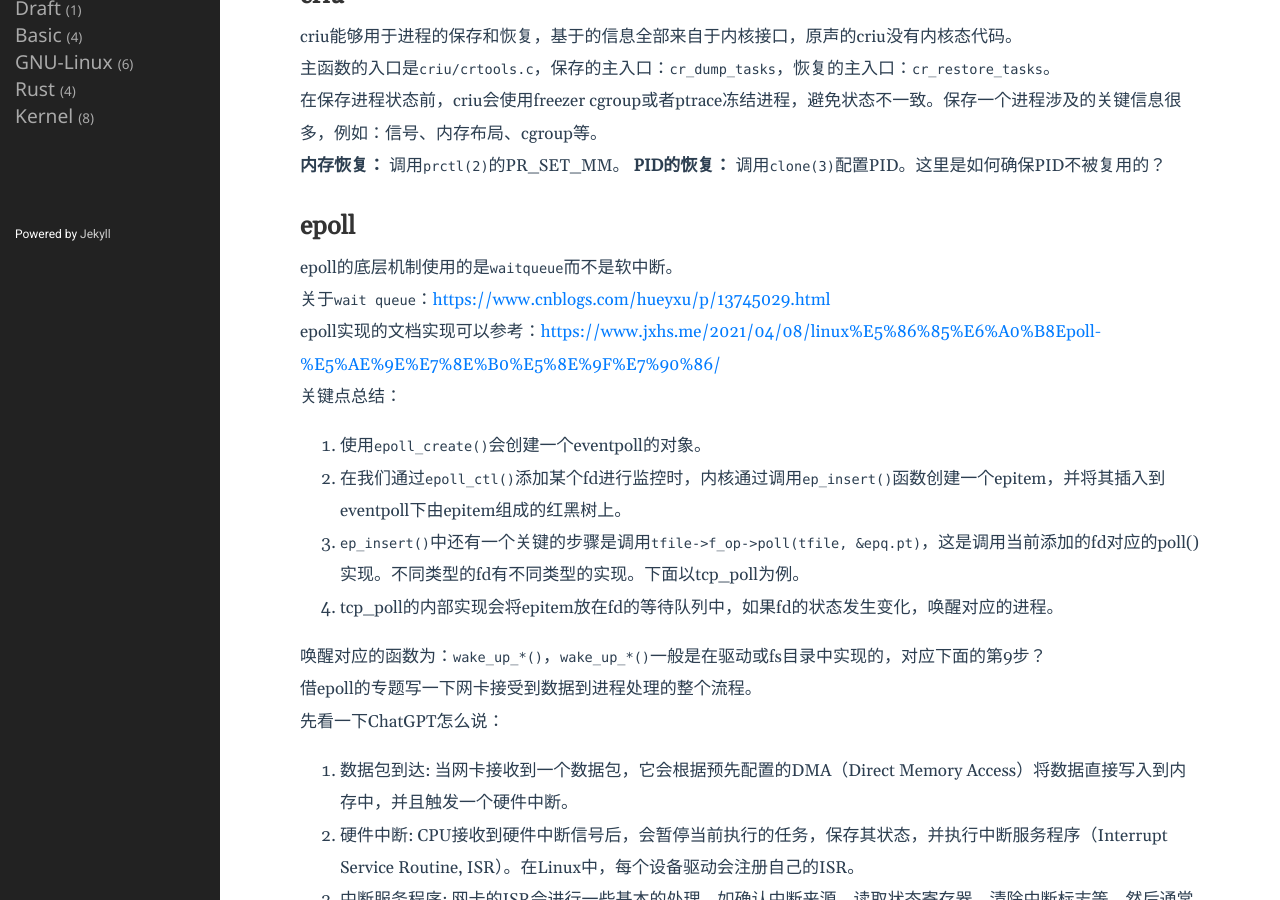
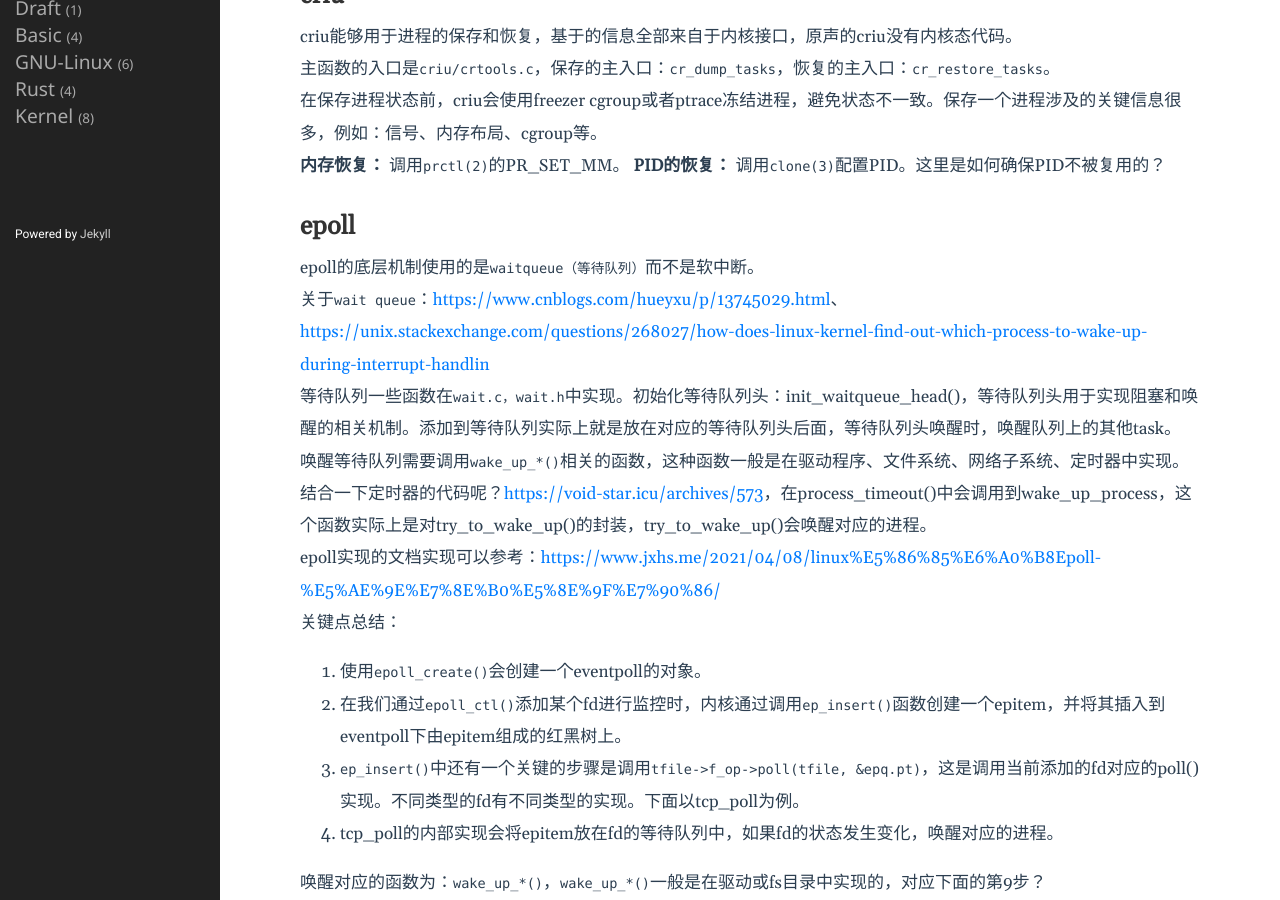
Before and after one commit to lclgo/lclgo.github.io, a Jekyll site: the page built from _posts/draft/2020-01-01-draft.md, in a window 1280 px wide and 900 px high, scrolled down 359 px. Built offline with Jekyll 4.4.1, drawn with Linux system fonts in a browser that asks for light colours.

Commit message:
more about epoll and wait queue

```diff
--- a/_posts/draft/2020-01-01-draft.md
+++ b/_posts/draft/2020-01-01-draft.md
@@ -24,9 +24,15 @@ criu能够用于进程的保存和恢复，基于的信息全部来自于内核
 
 ## epoll
 
-epoll的底层机制使用的是`waitqueue`而不是软中断。
+epoll的底层机制使用的是`waitqueue（等待队列）`而不是软中断。
 
-关于`wait queue`：<https://www.cnblogs.com/hueyxu/p/13745029.html>
+关于`wait queue`：<https://www.cnblogs.com/hueyxu/p/13745029.html>、<https://unix.stackexchange.com/questions/268027/how-does-linux-kernel-find-out-which-process-to-wake-up-during-interrupt-handlin>
+
+等待队列一些函数在`wait.c，wait.h`中实现。初始化等待队列头：init_waitqueue_head()，等待队列头用于实现阻塞和唤醒的相关机制。添加到等待队列实际上就是放在对应的等待队列头后面，等待队列头唤醒时，唤醒队列上的其他task。
+
+唤醒等待队列需要调用`wake_up_*()`相关的函数，这种函数一般是在驱动程序、文件系统、网络子系统、定时器中实现。
+
+结合一下定时器的代码呢？<https://void-star.icu/archives/573>，在process_timeout()中会调用到wake_up_process，这个函数实际上是对try_to_wake_up()的封装，try_to_wake_up()会唤醒对应的进程。
 
 epoll实现的文档实现可以参考：<https://www.jxhs.me/2021/04/08/linux%E5%86%85%E6%A0%B8Epoll-%E5%AE%9E%E7%8E%B0%E5%8E%9F%E7%90%86/>
 
```
Also changed, not shown: _posts/kernel/2023-08-27-task.md (+5 -0 lines), _posts/kernel/2023-12-12-lock.md (+1 -1 lines).
